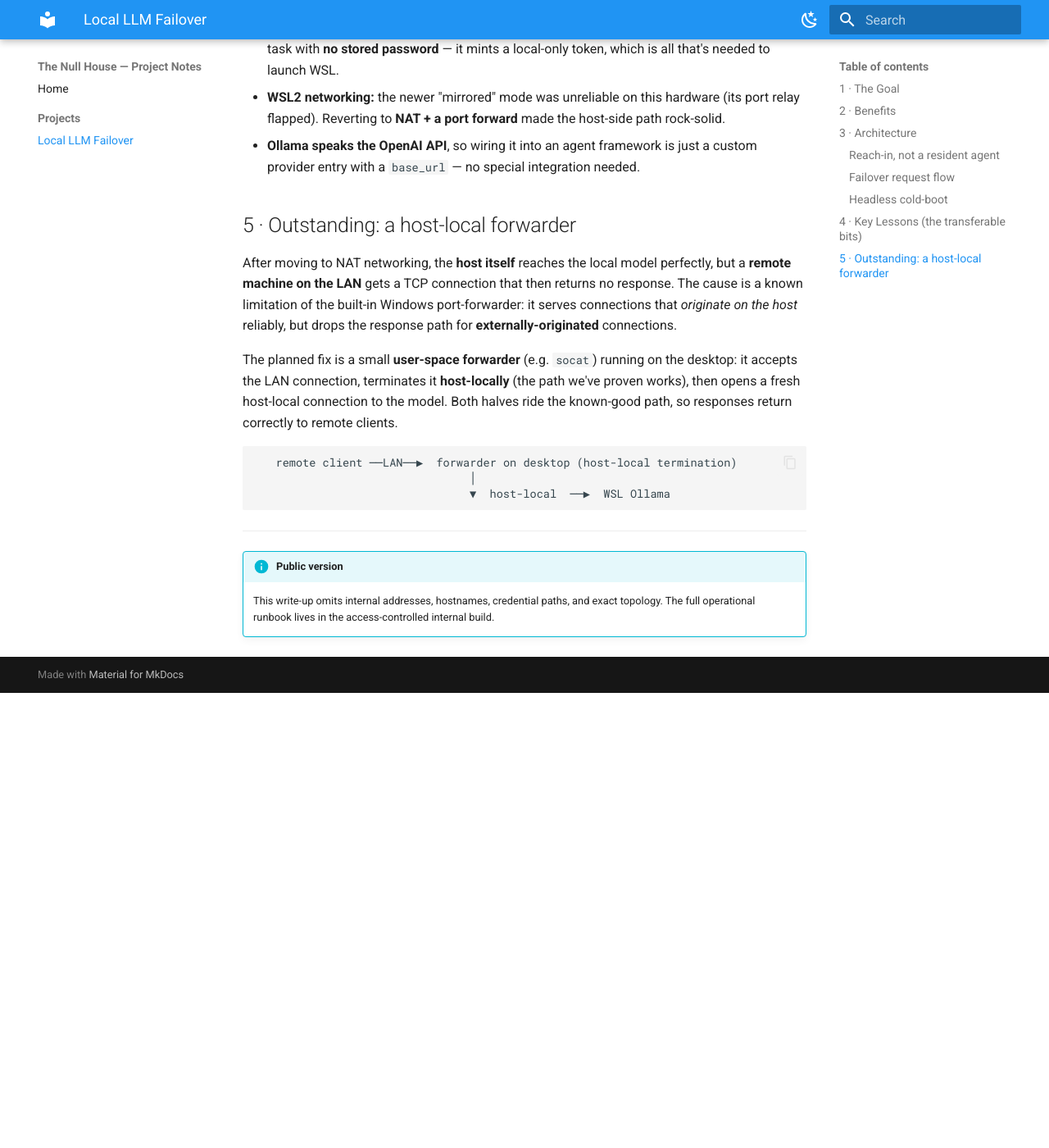
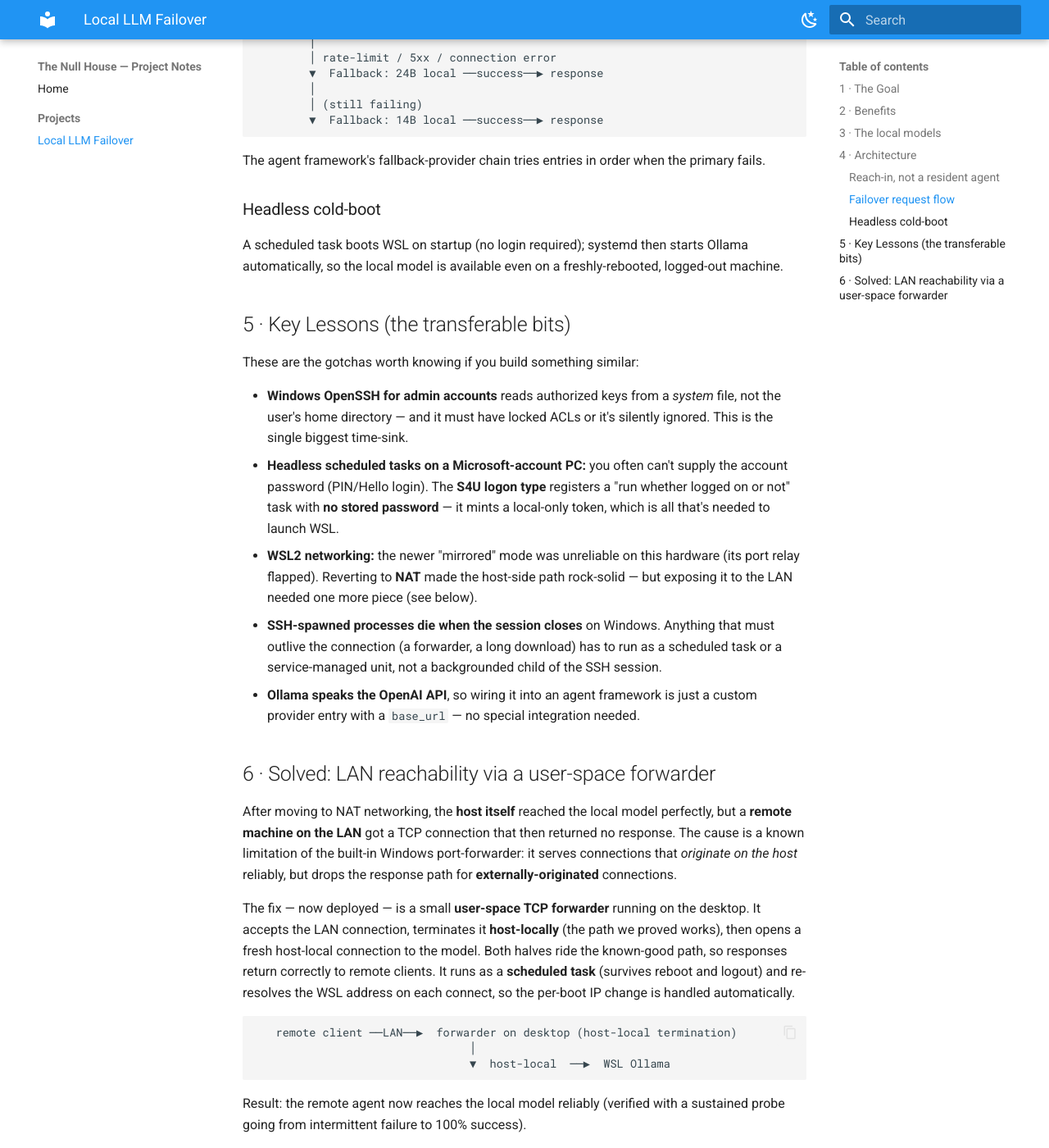
Before and after one commit to creol/nulldocs, an MkDocs documentation site: the page built from docs/projects/local-llm-failover.md, in a window 1280 px wide and 1400 px high, scrolled down 2114 px. Shown: the whole window at 82% size. Built offline with MkDocs 1.6.1 and Material for MkDocs 9.7.7, drawn with Linux system fonts in a browser that asks for light colours; before the commit the page ends 2959 px from its top, so only the background shows below that; some of the changed text lies outside the part shown.

Commit message:
Update Local LLM Failover: Devstral primary, LAN forwarder solved

````diff
--- a/docs/projects/local-llm-failover.md
+++ b/docs/projects/local-llm-failover.md
@@ -4,8 +4,9 @@ Giving a self-hosted AI agent a **local LLM backstop** — automatic failover wh
 primary cloud model is unavailable, plus on-demand use to save API costs.
 
 !!! success "Status"
-    Control plane, headless autostart, and agent integration **done & verified**.
-    One networking item outstanding (a host-local forwarder — see below).
+    Control plane, headless autostart, agent integration, **and LAN reachability**
+    are all done & verified. A larger local model (a 24B agentic coder) is now the
+    primary local pick.
 
 ## 1 · The Goal
 
@@ -16,21 +17,37 @@ can fall back to:
    or unreachable, and
 2. **On demand**, for tasks that don't need a frontier model — saving paid API usage.
 
-The local model is **Qwen3 14B** served by **Ollama** inside **WSL2** on a Windows 11
-desktop. Ollama exposes an OpenAI-compatible API, so the agent treats it as just another
+The local models are served by **Ollama** inside **WSL2** on a Windows 11 desktop with a
+24 GB GPU. Ollama exposes an OpenAI-compatible API, so the agent treats it as just another
 provider in its fallback chain.
 
 ## 2 · Benefits
 
 | Benefit | Why it matters |
 |---|---|
-| **Cost savings** | Offload low-stakes tasks to the local GPU instead of paying per-token. |
-| **Resilience** | Cloud outage or rate-limit → the agent keeps working on local Qwen. |
+| **Cost savings** | Offload low-stakes and recurring tasks to the local GPU instead of paying per-token. |
+| **Resilience** | Cloud outage or rate-limit → the agent keeps working on the local model. |
 | **Privacy** | Local-only tasks never leave the network. |
 | **One identity** | Failover is a *provider swap* inside the same agent — not a second agent with divergent memory. |
 | **Reuses hardware** | The desktop already runs WSL2 + Ollama; no new box. |
 
-## 3 · Architecture
+## 3 · The local models
+
+A 24 GB GPU comfortably runs a **24B-class model at 4-bit quantization** fully on the card,
+which is a meaningful step up in *tool-calling reliability* over a smaller model — the thing
+that matters most for an agent that runs shell commands and calls APIs.
+
+| Role | Model | Why |
+|---|---|---|
+| **Primary local** | A 24B agentic-coder model (Mistral-family) | Purpose-built for tool use — the best local fit for scoped agent tasks. |
+| **Secondary local** | A 14B general model | Lighter fallback; fine for summarizing/drafting. |
+
+!!! note "Honest ceiling"
+    Even a well-run 24B local model won't fully match a frontier cloud model on
+    *long-horizon, multi-system* orchestration. The win is moving **background and
+    recurring volume** to local — not downgrading the hard interactive work.
+
+## 4 · Architecture
 
 ### Reach-in, not a resident agent
 
@@ -44,7 +61,7 @@ one memory.
    │  NAS          │ ─────────────────────────▶│   Windows 11 desktop        │
    │  (the agent)  │                            │   ┌──────────────────────┐  │
    │               │   ② HTTP (LLM API)         │   │ WSL2 → Ollama (local API)  │  │
-   │  ollama       │ ─────────────────────────▶ │   │   qwen3:14b           │  │
+   │  ollama       │ ─────────────────────────▶ │   │  24B primary / 14B 2nd │  │
    │  provider     │                            │   └──────────────────────┘  │
    └──────────────┘                            └────────────────────────────┘
 
@@ -59,7 +76,10 @@ one memory.
         ▼  Primary: Claude ──success──▶ response
         │
         │ rate-limit / 5xx / connection error
-        ▼  Fallback: qwen3:14b (local Ollama) ──success──▶ response
+        ▼  Fallback: 24B local ──success──▶ response
+        │
+        │ (still failing)
+        ▼  Fallback: 14B local ──success──▶ response
 ```
 
 The agent framework's fallback-provider chain tries entries in order when the primary fails.
@@ -81,22 +101,28 @@ These are the gotchas worth knowing if you build something similar:
   logged on or not" task with **no stored password** — it mints a local-only token, which
   is all that's needed to launch WSL.
 - **WSL2 networking:** the newer "mirrored" mode was unreliable on this hardware (its port
-  relay flapped). Reverting to **NAT + a port forward** made the host-side path rock-solid.
+  relay flapped). Reverting to **NAT** made the host-side path rock-solid — but exposing
+  it to the LAN needed one more piece (see below).
+- **SSH-spawned processes die when the session closes** on Windows. Anything that must
+  outlive the connection (a forwarder, a long download) has to run as a scheduled task or
+  a service-managed unit, not a backgrounded child of the SSH session.
 - **Ollama speaks the OpenAI API**, so wiring it into an agent framework is just a custom
   provider entry with a `base_url` — no special integration needed.
 
-## 5 · Outstanding: a host-local forwarder
+## 6 · Solved: LAN reachability via a user-space forwarder
 
-After moving to NAT networking, the **host itself** reaches the local model perfectly, but
-a **remote machine on the LAN** gets a TCP connection that then returns no response. The
+After moving to NAT networking, the **host itself** reached the local model perfectly, but
+a **remote machine on the LAN** got a TCP connection that then returned no response. The
 cause is a known limitation of the built-in Windows port-forwarder: it serves connections
 that *originate on the host* reliably, but drops the response path for **externally-originated**
 connections.
 
-The planned fix is a small **user-space forwarder** (e.g. `socat`) running on the desktop:
-it accepts the LAN connection, terminates it **host-locally** (the path we've proven works),
+The fix — now deployed — is a small **user-space TCP forwarder** running on the desktop.
+It accepts the LAN connection, terminates it **host-locally** (the path we proved works),
 then opens a fresh host-local connection to the model. Both halves ride the known-good path,
-so responses return correctly to remote clients.
+so responses return correctly to remote clients. It runs as a **scheduled task** (survives
+reboot and logout) and re-resolves the WSL address on each connect, so the per-boot IP change
+is handled automatically.
 
 ```
    remote client ──LAN──▶  forwarder on desktop (host-local termination)
@@ -104,6 +130,9 @@ so responses return correctly to remote clients.
                                 ▼  host-local  ──▶  WSL Ollama
 ```
 
+Result: the remote agent now reaches the local model reliably (verified with a sustained
+probe going from intermittent failure to 100% success).
+
 ---
 
 !!! info "Public version"
````
Also changed, not shown: other parts of docs/projects/local-llm-failover.md (+1 -1 lines).
